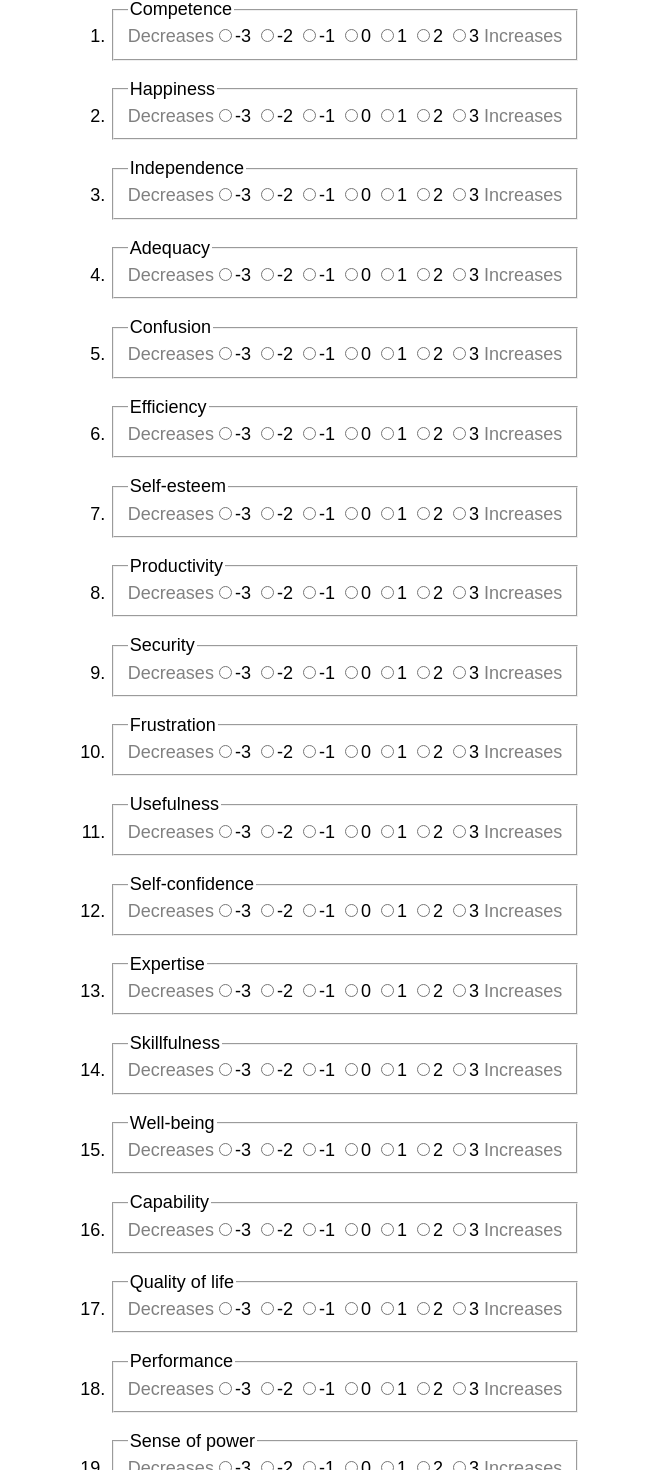
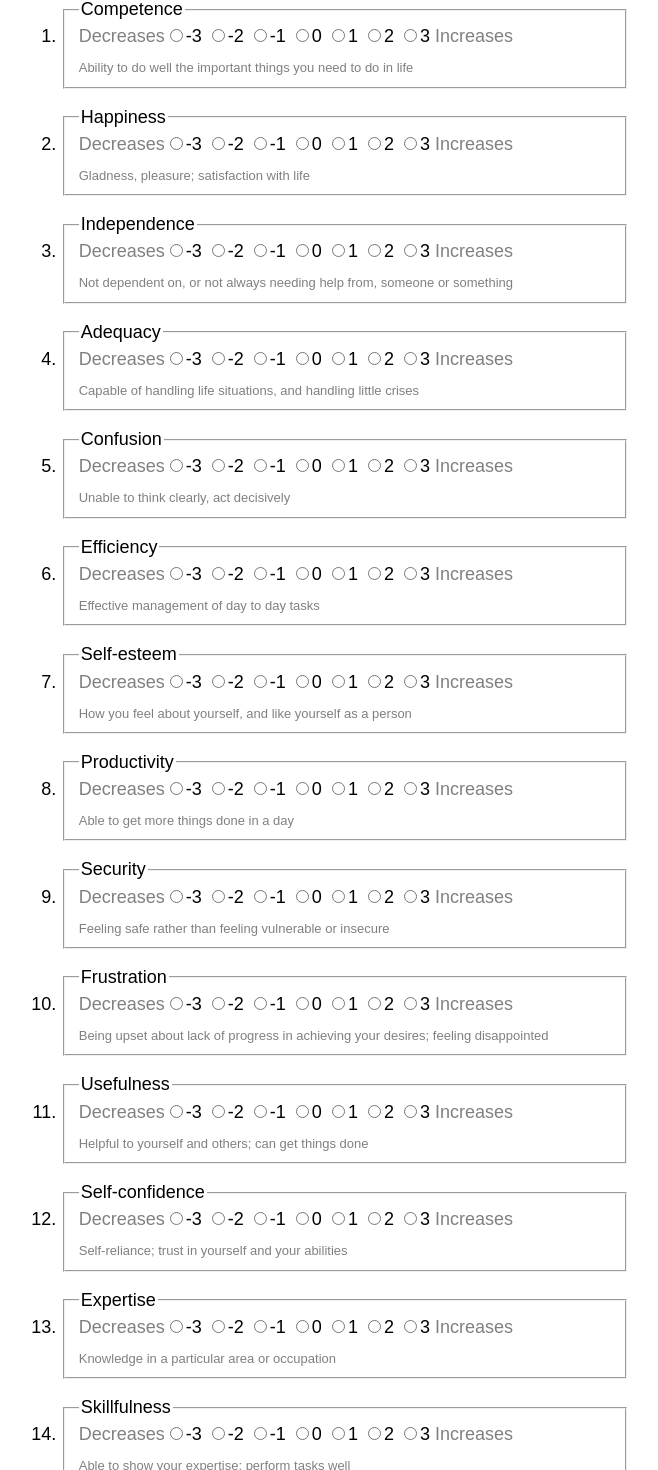
Before and after one commit to toolness/piads-prototype, a React (Create React App) app: page / in a window 1280 px wide. Shown: the part 295-1765 px from the top of the page, without its empty margins (315-973 px from the left). Built offline with nearby package versions, Linux system fonts and the light colour scheme; the HTML template or start-up script is replaced by a standard one.

Commit message:
Add glossary text.

```diff
--- a/src/App.css
+++ b/src/App.css
@@ -35,6 +35,12 @@
   padding-bottom: 1em;
 }
 
+.App-questions aside {
+  padding-top: 1em;
+  font-size: small;
+  color: gray;
+}
+
 .scale-description {
   color: gray;
 }
--- a/src/Question.tsx
+++ b/src/Question.tsx
@@ -21,6 +21,7 @@ export default class Question extends React.Component<piads.IQuestion, {}> {
               );
             })}
             <span className="scale-description">Increases</span>
+            <aside>{this.props.glossaryText}</aside>
           </div>
         </fieldset>
       </li>
--- a/src/piads.ts
+++ b/src/piads.ts
@@ -11,6 +11,7 @@ export interface IQuestion {
   text: string;
   subscale: Subscale;
   isNegative?: boolean;
+  glossaryText: string;
 };
 
 export const answers: number[] = [
@@ -25,134 +26,160 @@ export const answers: number[] = [
 
 export const questions: IQuestion[] = [
   {
+    glossaryText: 'Ability to do well the important things you need to do in life',
     number: 1,
     subscale: 'competence',
     text: 'Competence',
   },
   {
+    glossaryText: 'Gladness, pleasure; satisfaction with life',
     number: 2,
     subscale: 'selfEsteem',
     text: 'Happiness',
   },
   {
+    glossaryText: 'Not dependent on, or not always needing help from, someone or something',
     number: 3,
     subscale: 'competence',
     text: 'Independence',
   },
   {
+    glossaryText: 'Capable of handling life situations, and handling little crises',
     number: 4,
     subscale: 'competence',
     text: 'Adequacy',
   },
   {
+    glossaryText: 'Unable to think clearly, act decisively',
     isNegative: true,
     number: 5,
     subscale: 'competence',
     text: 'Confusion',
   },
   {
+    glossaryText: 'Effective management of day to day tasks',
     number: 6,
     subscale: 'competence',
     text: 'Efficiency',
   },
   {
+    glossaryText: 'How you feel about yourself, and like yourself as a person',
     number: 7,
     subscale: 'selfEsteem',
     text: 'Self-esteem',
   },
   {
+    glossaryText: 'Able to get more things done in a day',
     number: 8,
     subscale: 'competence',
     text: 'Productivity',
   },
   {
+    glossaryText: 'Feeling safe rather than feeling vulnerable or insecure',
     number: 9,
     subscale: 'selfEsteem',
     text: 'Security',
   },
   {
+    glossaryText: 'Being upset about lack of progress in achieving your desires; feeling disappointed',
     isNegative: true,
     number: 10,
     subscale: 'selfEsteem',
     text: 'Frustration',
   },
   {
+    glossaryText: 'Helpful to yourself and others; can get things done',
     number: 11,
     subscale: 'competence',
     text: 'Usefulness',
   },
   {
+    glossaryText: 'Self-reliance; trust in yourself and your abilities ',
     number: 12,
     subscale: 'selfEsteem',
     text: 'Self-confidence',
   },
   {
+    glossaryText: 'Knowledge in a particular area or occupation',
     number: 13,
     subscale: 'competence',
     text: 'Expertise',
   },
   {
+    glossaryText: 'Able to show your expertise; perform tasks well',
     number: 14,
     subscale: 'competence',
     text: 'Skillfulness',
   },
   {
+    glossaryText: 'Feeling well; optimistic about your life and future',
     number: 15,
     subscale: 'adaptability',
     text: 'Well-being',
   },
   {
+    glossaryText: 'Feeling more capable; able to cope',
     number: 16,
     subscale: 'competence',
     text: 'Capability',
   },
   {
+    glossaryText: 'How good your life is',
     number: 17,
     subscale: 'competence',
     text: 'Quality of life',
   },
   {
+    glossaryText: 'Able to demonstrate your skills',
     number: 18,
     subscale: 'competence',
     text: 'Performance',
   },
   {
+    glossaryText: 'Sense of inner strength; feeling that you have significant influence over your life',
     number: 19,
     subscale: 'selfEsteem',
     text: 'Sense of power',
   },
   {
+    glossaryText: 'Sense of being able to do what you want in your environment',
     number: 20,
     subscale: 'selfEsteem',
     text: 'Sense of control',
   },
   {
+    glossaryText: 'Feeling awkward or ashamed',
     isNegative: true,
     number: 21,
     subscale: 'selfEsteem',
     text: 'Embarassment',
   },
   {
+    glossaryText: 'Willing to take some risks; willing to take on new challenges',
     number: 22,
     subscale: 'adaptability',
     text: 'Willingness to take chances',
   },
   {
+    glossaryText: 'Ability to join in activities with other people',
     number: 23,
     subscale: 'adaptability',
     text: 'Ability to participate',
   },
   {
+    glossaryText: 'Feeling adventuresome and open to new experiences',
     number: 24,
     subscale: 'adaptability',
     text: 'Eagerness to try new things',
   },
   {
+    glossaryText: 'Ability to cope with change; ability to make basic tasks more manageable',
     number: 25,
     subscale: 'adaptability',
     text: 'Ability to adapt to the activities of daily living',
   },
   {
+    glossaryText: 'Ability to act quickly and confidently when there is a chance to improve something in your life',
     number: 26,
     subscale: 'adaptability',
     text: 'Ability to take advantage of opportunities',
```
